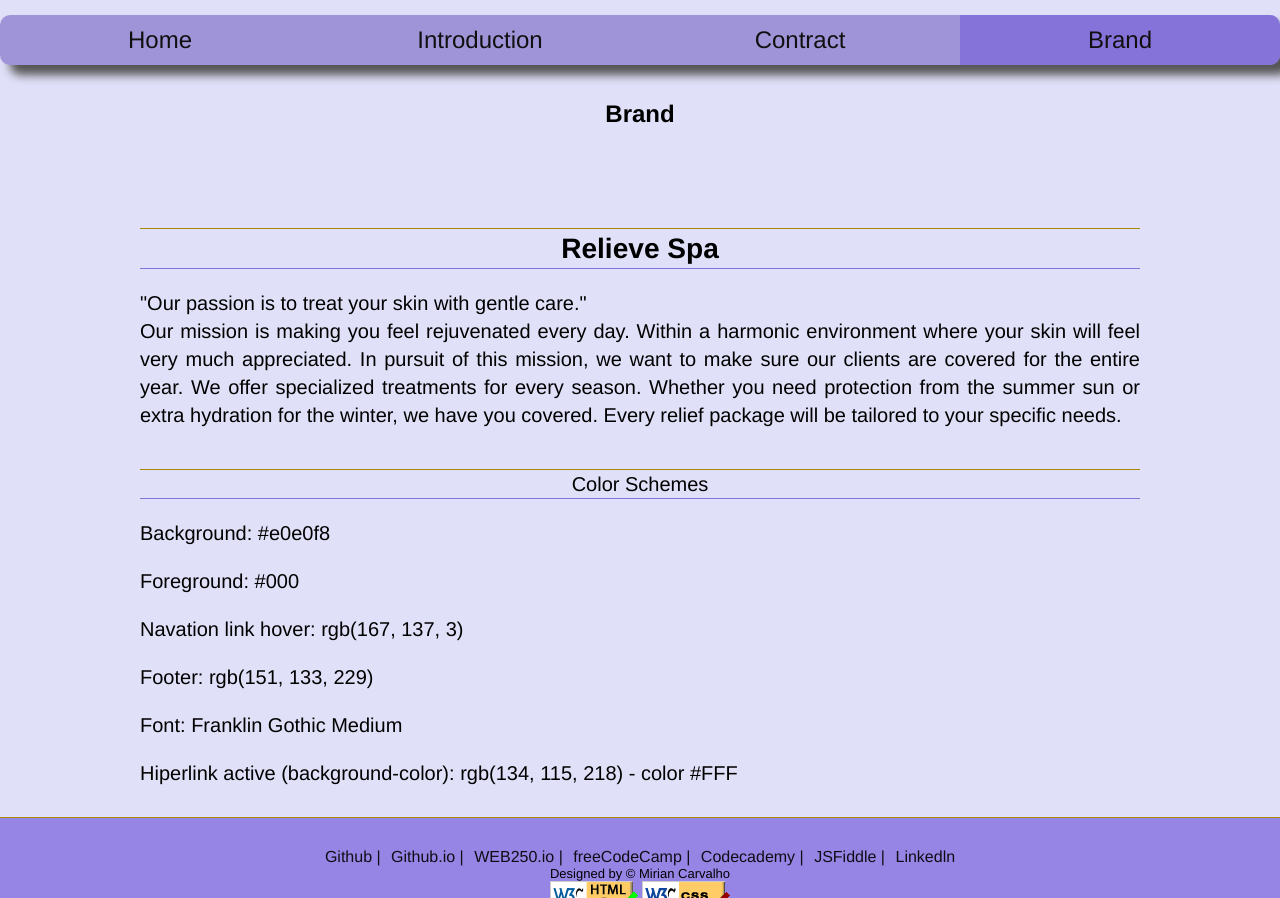
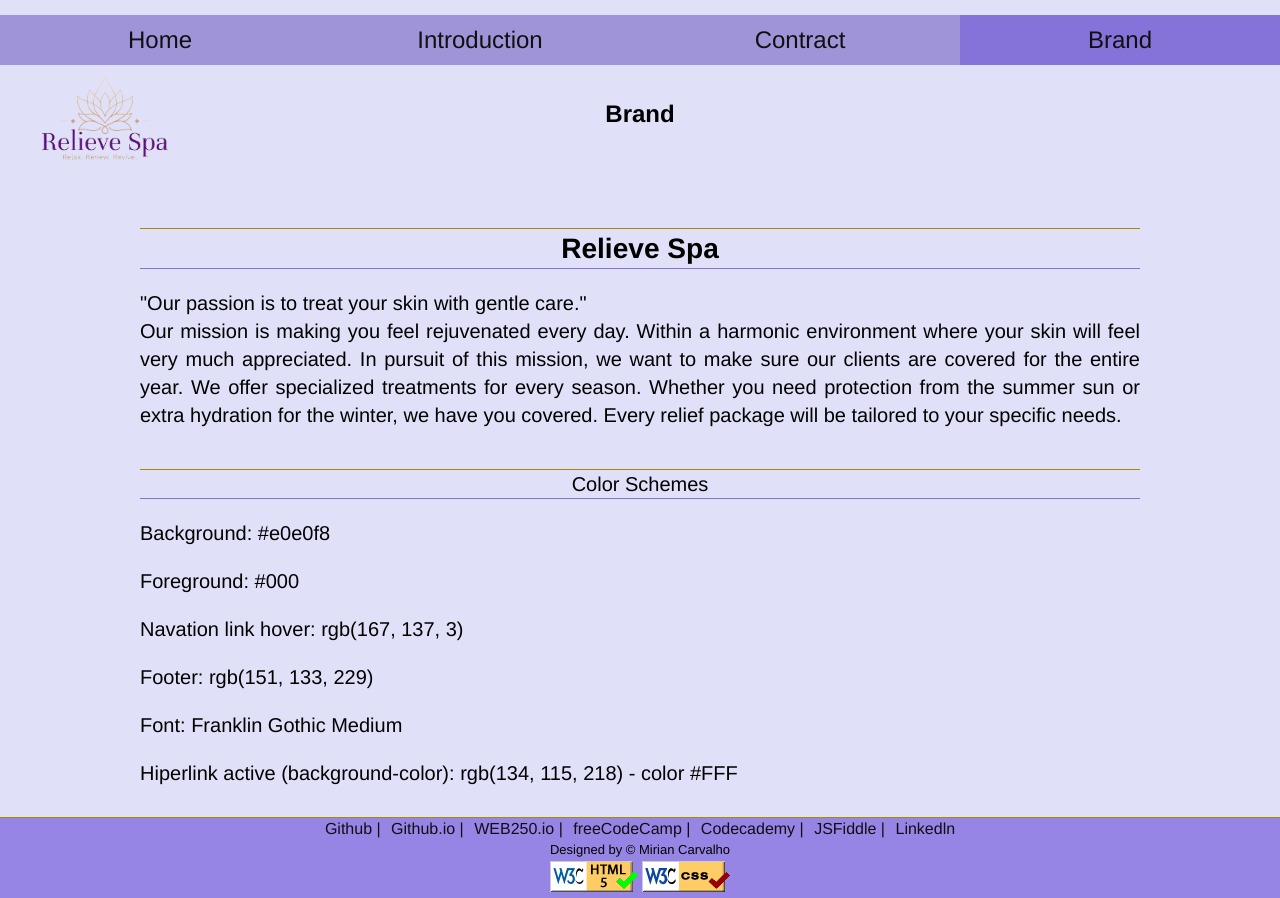
Before and after one commit to Mirian14/web250_old, a PHP site: page /brand.html in a window 1280 px wide. Run offline with PHP 8.4, Linux system fonts and the light colour scheme.

Commit message:
Modified

```diff
--- a/brand.html
+++ b/brand.html
@@ -10,6 +10,7 @@
 <body>
     <header>
         <div class="nav">
+            <div id="logo"></div>
             <nav class="navheader">
                 <a class="link" href="index.html">Home</a>
                 <a class="link" href="introduction.html">Introduction</a>
@@ -72,13 +73,12 @@
         <p class="author">Designed by &#169; Mirian Carvalho</p>
 
         <nav>
-            <img src="images/button_validation_html5.png" alt="Validate HTML"
-                onclick="window.location.href='https://validator.w3.org/nu/?doc=https%3A%2F%2Fmirian14.github.io%2Fweb250%2Fbrand.html'">
+            <a href="https://validator.w3.org/nu/?doc=https%3A%2F%2Fmirian14.github.io%2Fweb250%2Fbrand.html">
+            <img src="images/button_validation_html5.png" alt="Validate HTML" ></a>
 
-            <img src="images/button_validation_css.png" alt="Validate CSS"
-                onclick="window.location.href='https://validator.w3.org/nu/?doc=https%3A%2F%2Fmirian14.github.io%2Fweb250%2Fstyles%2Fdefault.css'">
+            <a href="https://validator.w3.org/nu/?doc=https%3A%2F%2Fmirian14.github.io%2Fweb250%2Fstyles%2Fdefault.css">
+            <img src="images/button_validation_css.png" alt="Validate CSS"></a>
         </nav>
-
     </footer>
 </body>
 
--- a/styles/default.css
+++ b/styles/default.css
@@ -1,3 +1,7 @@
+:root {
+    --color-gold: rgb(167, 137, 3);
+    --color-lavander: rgb(151, 133, 229);
+}
 
 * {
     padding: 0;
@@ -29,19 +33,14 @@ main {
 
 footer {
     text-align: center;
-    border-top: 1px solid rgb(167, 137, 3);
+    border-top: 1px solid var(--color-gold);
     background-color:  rgb(151, 133, 229);
     justify-content: space-around;
     display: flex;
     flex-direction: column;
-    position: absolute;
     width: 100%;
     height: 10vh;
     overflow: hidden;
-}
-
-footer div {
-    margin-top: 2px;
 }
 
 /* -------------------- */
@@ -71,23 +70,23 @@ footer div {
 
 .nav {
     display: flex;
-    justify-content: center;
+    justify-content: space-evenly;
+
 }
 
 .navheader {
     display: flex;
     justify-content: space-around;
-    align-items: center;
+    align-items: flex-end;
     list-style: none;
     font-size: x-large;
     height: 50px;
     margin: 15px;
-    border-radius: 10px;
-    box-shadow: 10px 10px 10px #555;
     background: rgb(160, 148, 216);
-    width: 100%;
+    width: 100vw;
     overflow: hidden;
-    position:fixed
+    position: fixed;
+    border: none;
 }
 
 
@@ -110,7 +109,7 @@ footer div {
     margin: auto;
     padding: 30px;
     text-align: justify;
-    border: 1px solid  rgba(203, 188, 24, 0.922);
+    border: 1px solid  var(--color-gold);;
     border-radius: 20px;
     box-shadow: 10px 0px 10px 10px #898888;
     line-height: 1.4;
@@ -119,6 +118,10 @@ footer div {
     justify-content: center;
     flex-direction: column;
     margin-top: 70px;
+}
+
+.contract p a {
+    color: black;
 }
 
 .brand {
@@ -134,10 +137,6 @@ footer div {
 
 .courses {
     margin-left: 20px;
-}
-
-.navfooter ul {
-    margin-top: 30px;
 }
 
 .brand ul li {
@@ -193,7 +192,7 @@ footer div {
 .formatation {
     width: 100%;
     border-bottom: 1px solid rgb(134, 115, 218);
-    border-top: 1px solid rgb(167, 137, 3);
+    border-top: 1px solid var(--color-gold);
     display: flex;
     justify-content: center;
 }
@@ -220,8 +219,8 @@ footer div {
 .container-itens-introduction {
 
     height: 100%;
-    border-right: 2px solid rgb(167, 137, 3);
-    border-bottom: 2px solid rgb(167, 137, 3);
+    border-right: 2px solid var(--color-gold);
+    border-bottom: 2px solid var(--color-gold);
     border-radius: 20px;
     padding: 30px;
     text-align: left;
@@ -241,3 +240,19 @@ footer div {
 #mainbrand h1 {
     text-align: center;
 }
+
+#logo {
+    background: url("../images/Logonew.png");
+    background-size: cover;
+    background-position: top;
+    background-repeat: no-repeat;
+    background-clip: border-box;
+    height: 150px;
+    position: fixed;
+    left: 30px;
+    top: 0;
+    width: 150px;
+    margin-top: 50px;
+    padding-top: 0;
+    border-radius: 50%;
+}
```
Also changed, not shown: contract.html (+8 -10 lines), index.html (+6 -5 lines), introduction.html (+6 -5 lines), images/Logonew.png (added).
